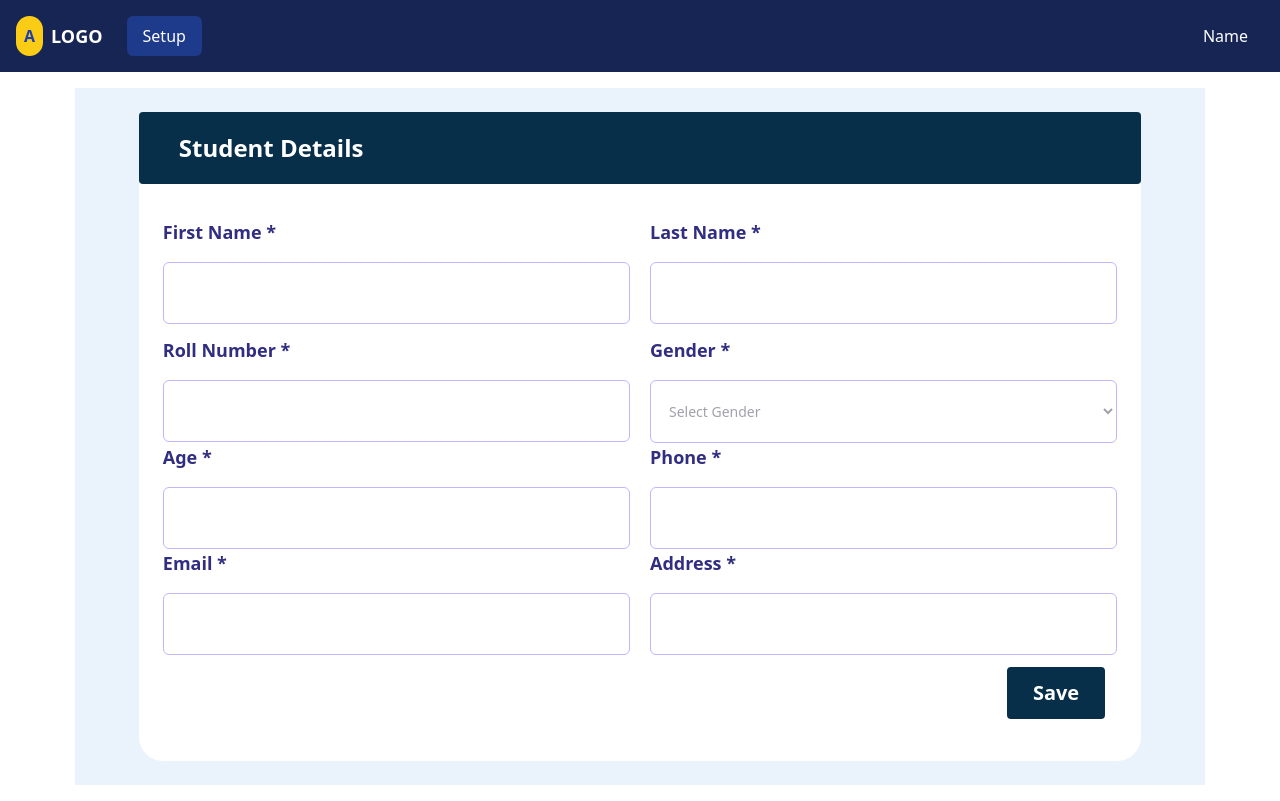
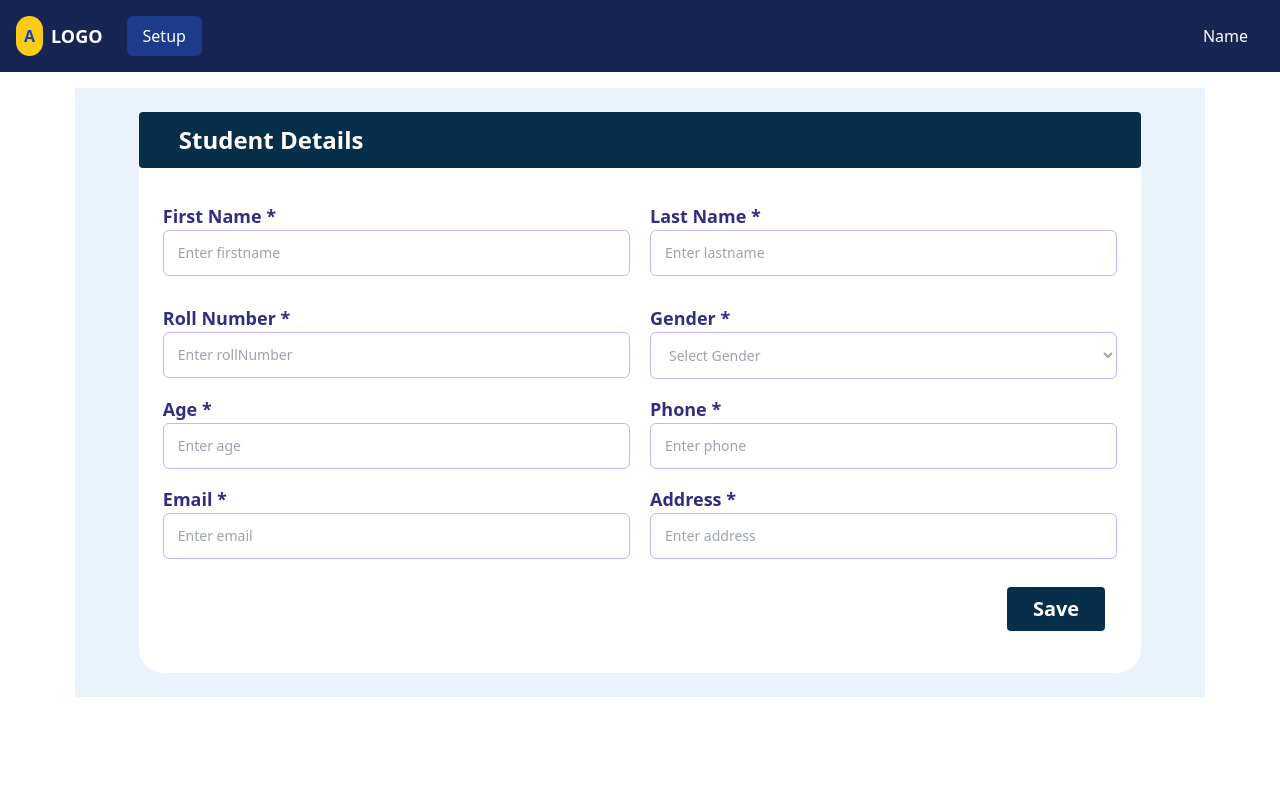
Before and after one commit to Nikhilesh1119/DashBoardWeb, a React (Vite) app: page /studentform in a window 1280 px wide. Built offline with nearby package versions, Linux system fonts and the light colour scheme.

Commit message:
minor changes

```diff
--- a/src/components/StudentRegisterPage.jsx
+++ b/src/components/StudentRegisterPage.jsx
@@ -25,7 +25,7 @@ export default function RegisterStudent() {
         <div className="flex flex-col gap-8 max-w-full   mx-auto px-16 py-6 bg-[#b9d7f1] bg-opacity-30 w-[90%]">
           <div className="flex flex-col">
             <div className="flex flex-col pb-10 w-full bg-white rounded-3xl max-md:max-w-full">
-              <div className="justify-center items-start px-10 py-5 w-full text-2xl font-bold text-white rounded bg-sky-950 max-md:px-5 max-md:max-w-full">
+              <div className="justify-center items-start px-10 py-3 w-full text-2xl font-bold text-white rounded bg-sky-950 max-md:px-5 max-md:max-w-full">
                 Student Details
               </div>
               <form
@@ -45,7 +45,8 @@ export default function RegisterStudent() {
                           id="firstname"
                           name="firstname"
                           type="text"
-                          className="justify-center items-start px-3.5 py-5 mt-4 text-sm whitespace-nowrap bg-white rounded-md border border-violet-300 border-solid text-zinc-400 max-md:pr-5 max-md:max-w-full"
+                          placeholder="Enter firstname"
+                          className="justify-center items-start px-3.5 py-3 mb-4 text-sm whitespace-nowrap bg-white rounded-md border border-violet-300 border-solid text-zinc-400 max-md:pr-5 max-md:max-w-full"
                         />
                       </div>
                       <div className="flex flex-col flex-1 grow shrink-0 basis-0 w-fit max-md:max-w-full">
@@ -58,7 +59,8 @@ export default function RegisterStudent() {
                           id="lastname"
                           name="lastname"
                           type="text"
-                          className="justify-center items-start px-3.5 py-5 mt-4 text-sm whitespace-nowrap bg-white rounded-md border border-violet-300 border-solid text-zinc-400 max-md:pr-5 max-md:max-w-full"
+                          placeholder="Enter lastname"
+                          className="justify-center items-start px-3.5 py-3 mb-4 text-sm whitespace-nowrap bg-white rounded-md border border-violet-300 border-solid text-zinc-400 max-md:pr-5 max-md:max-w-full"
                         />
                       </div>
                     </div>
@@ -73,7 +75,8 @@ export default function RegisterStudent() {
                           onChange={formik.handleChange}
                           value={formik.values.rollNumber}
                           type="text"
-                          className="justify-center items-start px-3.5 py-5 mt-4 text-sm whitespace-nowrap bg-white rounded-md border border-violet-300 border-solid text-zinc-400 max-md:pr-5 max-md:max-w-full"
+                          placeholder="Enter rollNumber"
+                          className="justify-center items-start px-3.5 py-3 mb-4 text-sm whitespace-nowrap bg-white rounded-md border border-violet-300 border-solid text-zinc-400 max-md:pr-5 max-md:max-w-full"
                         />
                       </div>
                       <div className="flex flex-col flex-1 grow shrink-0 basis-0 w-fit max-md:max-w-full">
@@ -86,7 +89,7 @@ export default function RegisterStudent() {
                           id="gender"
                           name="gender"
                           type="radio"
-                          className="justify-center items-start px-3.5 py-5 mt-4 text-sm whitespace-nowrap bg-white rounded-md border border-violet-300 border-solid text-zinc-400 max-md:pr-5 max-md:max-w-full"
+                          className="justify-center items-start px-3.5 py-3 mb-4 text-sm whitespace-nowrap bg-white rounded-md border border-violet-300 border-solid text-zinc-400 max-md:pr-5 max-md:max-w-full"
                         >
                           <option value="">Select Gender</option>
                           <option value="male">Male</option>
@@ -106,7 +109,8 @@ export default function RegisterStudent() {
                           onChange={formik.handleChange}
                           value={formik.values.age}
                           type="text"
-                          className="justify-center items-start px-3.5 py-5 mt-4 text-sm whitespace-nowrap bg-white rounded-md border border-violet-300 border-solid text-zinc-400 max-md:pr-5 max-md:max-w-full"
+                          placeholder="Enter age"
+                          className="justify-center items-start px-3.5 py-3 mb-4 text-sm whitespace-nowrap bg-white rounded-md border border-violet-300 border-solid text-zinc-400 max-md:pr-5 max-md:max-w-full"
                         />
                       </div>
                       <div className="flex flex-col flex-1 grow shrink-0 basis-0 w-fit max-md:max-w-full">
@@ -119,7 +123,8 @@ export default function RegisterStudent() {
                           onChange={formik.handleChange}
                           value={formik.values.phone}
                           type="text"
-                          className="justify-center items-start px-3.5 py-5 mt-4 text-sm whitespace-nowrap bg-white rounded-md border border-violet-300 border-solid text-zinc-400 max-md:pr-5 max-md:max-w-full"
+                          placeholder="Enter phone"
+                          className="justify-center items-start px-3.5 py-3 mb-4 text-sm whitespace-nowrap bg-white rounded-md border border-violet-300 border-solid text-zinc-400 max-md:pr-5 max-md:max-w-full"
                         />
                       </div>
                     </div>
@@ -134,7 +139,8 @@ export default function RegisterStudent() {
                           onChange={formik.handleChange}
                           value={formik.values.email}
                           type="text"
-                          className="justify-center items-start px-3.5 py-5 mt-4 text-sm whitespace-nowrap bg-white rounded-md border border-violet-300 border-solid text-zinc-400 max-md:pr-5 max-md:max-w-full"
+                          placeholder="Enter email"
+                          className="justify-center items-start px-3.5 py-3 mb-4 text-sm whitespace-nowrap bg-white rounded-md border border-violet-300 border-solid text-zinc-400 max-md:pr-5 max-md:max-w-full"
                         />
                       </div>
                       <div className="flex flex-col flex-1 grow shrink-0 basis-0 w-fit max-md:max-w-full">
@@ -147,14 +153,15 @@ export default function RegisterStudent() {
                           onChange={formik.handleChange}
                           value={formik.values.address}
                           type="text"
-                          className="justify-center items-start px-3.5 py-5 mt-4 text-sm whitespace-nowrap bg-white rounded-md border border-violet-300 border-solid text-zinc-400 max-md:pr-5 max-md:max-w-full"
+                          placeholder="Enter address"
+                          className="justify-center items-start px-3.5 py-3 mb-4 text-sm whitespace-nowrap bg-white rounded-md border border-violet-300 border-solid text-zinc-400 max-md:pr-5 max-md:max-w-full"
                         />
                       </div>
                     </div>
                     <div className="flex justify-end mt-3 mr-3">
                       <button
                         value="Register"
-                        className="justify-center items-center px-6 py-2.5 text-xl font-bold bg-sky-950 rounded border-2 border-solid border-sky-950 max-w-[203px] text-white"
+                        className="justify-center items-center px-6 py-1.5 text-xl font-bold bg-sky-950 rounded border-2 border-solid border-sky-950 max-w-[203px] text-white"
                       >
                         Save
                       </button>
--- a/src/components/TeacherRegisterPage.jsx
+++ b/src/components/TeacherRegisterPage.jsx
@@ -23,7 +23,7 @@ export default function RegisterTeacher() {
         <div className="flex flex-col gap-8 max-w-full   mx-auto px-16 py-6 bg-[#b9d7f1] bg-opacity-30 w-[90%]">
           <div className="flex flex-col">
             <div className="flex flex-col pb-10 w-full bg-white rounded-3xl max-md:max-w-full">
-              <div className="justify-center items-start px-10 py-5 w-full text-2xl font-bold text-white rounded bg-sky-950 max-md:px-5 max-md:max-w-full">
+              <div className="justify-center items-start px-10 py-3 w-full text-2xl font-bold text-white rounded bg-sky-950 max-md:px-5 max-md:max-w-full">
                 Teacher Details
               </div>
               <form
@@ -43,7 +43,8 @@ export default function RegisterTeacher() {
                           id="username"
                           name="username"
                           type="text"
-                          className="justify-center items-start px-3.5 py-5 mt-4 text-sm whitespace-nowrap bg-white rounded-md border border-violet-300 border-solid text-zinc-400 max-md:pr-5 max-md:max-w-full"
+                          placeholder="Enter username"
+                          className="justify-center items-start px-3.5 py-3 mb-4 text-sm whitespace-nowrap bg-white rounded-md border border-violet-300 border-solid text-zinc-400 max-md:pr-5 max-md:max-w-full"
                         />
                       </div>
                       <div className="flex flex-col flex-1 grow shrink-0 basis-0 w-fit max-md:max-w-full">
@@ -56,7 +57,8 @@ export default function RegisterTeacher() {
                           id="firstname"
                           name="firstname"
                           type="text"
-                          className="justify-center items-start px-3.5 py-5 mt-4 text-sm whitespace-nowrap bg-white rounded-md border border-violet-300 border-solid text-zinc-400 max-md:pr-5 max-md:max-w-full"
+                          placeholder="Enter firstname"
+                          className="justify-center items-start px-3.5 py-3 mb-4 text-sm whitespace-nowrap bg-white rounded-md border border-violet-300 border-solid text-zinc-400 max-md:pr-5 max-md:max-w-full"
                         />
                       </div>
                     </div>
@@ -71,7 +73,8 @@ export default function RegisterTeacher() {
                           onChange={formik.handleChange}
                           value={formik.values.lastname}
                           type="text"
-                          className="justify-center items-start px-3.5 py-5 mt-4 text-sm whitespace-nowrap bg-white rounded-md border border-violet-300 border-solid text-zinc-400 max-md:pr-5 max-md:max-w-full"
+                          placeholder="Enter lastname"
+                          className="justify-center items-start px-3.5 py-3 mb-4 text-sm whitespace-nowrap bg-white rounded-md border border-violet-300 border-solid text-zinc-400 max-md:pr-5 max-md:max-w-full"
                         />
                       </div>
                       <div className="flex flex-col flex-1 grow shrink-0 basis-0 w-fit max-md:max-w-full">
@@ -84,7 +87,8 @@ export default function RegisterTeacher() {
                           onChange={formik.handleChange}
                           value={formik.values.email}
                           type="text"
-                          className="justify-center items-start px-3.5 py-5 mt-4 text-sm whitespace-nowrap bg-white rounded-md border border-violet-300 border-solid text-zinc-400 max-md:pr-5 max-md:max-w-full"
+                          placeholder="Enter email"
+                          className="justify-center items-start px-3.5 py-3 mb-4 text-sm whitespace-nowrap bg-white rounded-md border border-violet-300 border-solid text-zinc-400 max-md:pr-5 max-md:max-w-full"
                         />
                       </div>
                     </div>
@@ -99,7 +103,8 @@ export default function RegisterTeacher() {
                           onChange={formik.handleChange}
                           value={formik.values.password}
                           type="text"
-                          className="justify-center items-start px-3.5 py-5 mt-4 text-sm whitespace-nowrap bg-white rounded-md border border-violet-300 border-solid text-zinc-400 max-md:pr-5 max-md:max-w-full"
+                          placeholder="Enter password"
+                          className="justify-center items-start px-3.5 py-3 mb-4 text-sm whitespace-nowrap bg-white rounded-md border border-violet-300 border-solid text-zinc-400 max-md:pr-5 max-md:max-w-full"
                         />
                       </div>
                       <div className="flex flex-col flex-1 grow shrink-0 basis-0 w-fit max-md:max-w-full">
@@ -112,14 +117,15 @@ export default function RegisterTeacher() {
                           onChange={formik.handleChange}
                           value={formik.values.phone}
                           type="text"
-                          className="justify-center items-start px-3.5 py-5 mt-4 text-sm whitespace-nowrap bg-white rounded-md border border-violet-300 border-solid text-zinc-400 max-md:pr-5 max-md:max-w-full"
+                          placeholder="Enter phone"
+                          className="justify-center items-start px-3.5 py-3 mb-4 text-sm whitespace-nowrap bg-white rounded-md border border-violet-300 border-solid text-zinc-400 max-md:pr-5 max-md:max-w-full"
                         />
                       </div>
                     </div>
                     <div className="flex justify-end mt-3 mr-3">
                       <button
                         value="Register"
-                        className="justify-center items-center px-6 py-2.5 text-xl font-bold bg-sky-950 rounded border-2 border-solid border-sky-950 max-w-[203px] text-white"
+                        className="justify-center items-center px-6 py-1.5 text-xl font-bold bg-sky-950 rounded-lg border-2 border-solid border-sky-950 max-w-[203px] text-white"
                       >
                         Save
                       </button>
```
Also changed, not shown: src/components/Navbar.jsx (+16 -7 lines), src/components/TeacherPage.jsx (+10 -2 lines).
